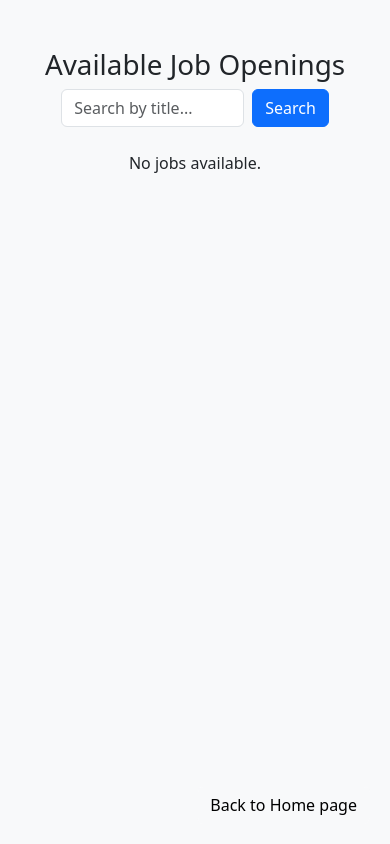
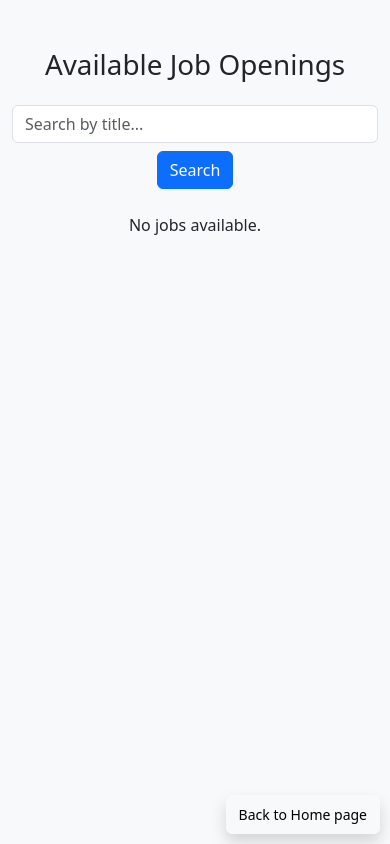
Before and after one commit to bareeraverse/techesthete_jobportal, a Flask app: page /jobs in a window 390 px wide. Run offline with Flask 3, Linux system fonts and the light colour scheme.

Commit message:
adding editing page UI

```diff
--- a/app.py
+++ b/app.py
@@ -207,12 +207,26 @@ def admin():
         return redirect(url_for("google.login"))
 
     if user["email"] != ADMIN_EMAIL:
-        return "Access denied. You are not an admin."
+        return """
+        <!DOCTYPE html>
+        <html lang="en">
+        <head>
+            <meta charset="UTF-8">
+            <title>Access Denied</title>
+            <link href="https://cdn.jsdelivr.net/npm/bootstrap@5.3.2/dist/css/bootstrap.min.css" rel="stylesheet">
+        </head>
+        <body class="bg-light d-flex justify-content-center align-items-center" style="height:100vh;">
+            <div class="text-center">
+                <h1 class="text-danger mb-4">Access Denied</h1>
+                <p class="lead mb-4">You are not authorized to view this page.</p>
+                <a href="/" class="btn btn-primary">Go Back</a>
+            </div>
+        </body>
+        </html>
+        """
 
     jobs = Job.query.order_by(Job.created_at.desc()).all()
     return render_template('admin_dashboard.html', user=user, jobs=jobs)
-
-
 @app.route("/admin/jobs")
 def admin_jobs():
     user = session.get("user")
@@ -315,23 +329,7 @@ def edit_job(job_id):
         db.session.commit()
         return redirect(url_for("admin_jobs"))
 
-    return f"""
-        <h1>Edit Job</h1>
-        <form method="post">
-            <label>Title:</label><br>
-            <input type="text" name="title" value="{job.title}"><br><br>
-
-            <label>Description:</label><br>
-            <textarea name="description">{job.description}</textarea><br><br>
-
-            <label>Requirements:</label><br>
-            <textarea name="requirements">{job.requirements}</textarea><br><br>
-
-            <input type="submit" value="Update Job">
-        </form>
-        <br>
-        <a href="/admin/jobs">← Back to Job List</a>
-    """
+    return render_template("edit_job.html", job=job)
 
 
 @app.route("/admin/jobs/delete/<int:job_id>")
--- a/templates/app_success.html
+++ b/templates/app_success.html
@@ -1,4 +1,3 @@
-<!-- templates/application_success.html -->
 <!DOCTYPE html>
 <html lang="en">
 <head>
--- a/templates/create_job.html
+++ b/templates/create_job.html
@@ -3,12 +3,13 @@
 <head>
     <meta charset="UTF-8">
     <title>Create New Job</title>
+    <meta name="viewport" content="width=device-width, initial-scale=1.0">
     <link href="https://cdn.jsdelivr.net/npm/bootstrap@5.3.2/dist/css/bootstrap.min.css" rel="stylesheet">
 </head>
 <body class="bg-light">
 
-<div class="container d-flex justify-content-center align-items-center" style="height: 100vh;">
-    <div class="card shadow p-4" style="min-width: 400px;">
+<div class="container d-flex justify-content-center align-items-center" style="min-height: 100vh;">
+    <div class="card shadow p-4 w-100" style="max-width: 500px;">
         <h2 class="mb-4 text-center">Create New Job Opening</h2>
 
         <form method="POST">
--- a/templates/joblist.html
+++ b/templates/joblist.html
@@ -3,35 +3,48 @@
 <head>
     <meta charset="UTF-8">
     <title>Available Jobs</title>
+    <meta name="viewport" content="width=device-width, initial-scale=1">
     <link href="https://cdn.jsdelivr.net/npm/bootstrap@5.3.2/dist/css/bootstrap.min.css" rel="stylesheet">
     <style>
-        .floating-btn{
+        .floating-btn {
             position: fixed;
             bottom: 20px;
             right: 20px;
             z-index: 999;
+        }
+        @media (max-width: 576px) {
+            .floating-btn {
+                right: 10px;
+                bottom: 10px;
+                font-size: 14px;
+                padding: 8px 12px;
+            }
         }
     </style>
 </head>
 <body class="bg-light">
 
 <div class="container py-5">
-    <h1 class="mb-6 text-center">Available Job Openings</h1>
+    <h1 class="mb-4 text-center">Available Job Openings</h1>
 
-    <form method="GET" action="/jobs/search" class="mb-4 d-flex justify-content-center">
-        <input type="text" name="q" class="form-control w-50 me-2" placeholder="Search by title...">
-        <button class="btn btn-primary" type="submit">Search</button>
+    <form method="GET" action="/jobs/search" class="mb-4 row g-2 justify-content-center">
+        <div class="col-12 col-md-6">
+            <input type="text" name="q" class="form-control" placeholder="Search by title...">
+        </div>
+        <div class="col-auto">
+            <button class="btn btn-primary w-100" type="submit">Search</button>
+        </div>
     </form>
 
     {% if jobs %}
         <div class="row">
             {% for job in jobs %}
-                <div class="col-md-4 mb-4">
+                <div class="col-12 col-sm-6 col-lg-4 mb-4">
                     <div class="card h-100 shadow-lg">
-                        <div class="card-body">
+                        <div class="card-body d-flex flex-column">
                             <h5 class="card-title">{{ job.title }}</h5>
-                            <p class="card-text">{{ job.description[:150] }}...</p>
-                            <a href="/jobs/{{ job.id }}" class="btn btn-outline-primary">View Details</a>
+                            <p class="card-text flex-grow-1">{{ job.description[:150] }}...</p>
+                            <a href="/jobs/{{ job.id }}" class="btn btn-outline-primary mt-auto">View Details</a>
                         </div>
                     </div>
                 </div>
@@ -41,7 +54,9 @@
         <p class="text-center">No jobs available.</p>
     {% endif %}
 </div>
-    <a href="{{url_for('welcome')}}" class="btn btn-light floating-btn">Back to Home page</button>
 
+<a href="{{ url_for('welcome') }}" class="btn btn-light floating-btn shadow">Back to Home page</a>
+
+<script src="https://cdn.jsdelivr.net/npm/bootstrap@5.3.2/dist/js/bootstrap.bundle.min.js"></script>
 </body>
 </html>
```
Also changed, not shown: templates/admin_job_management.html (+19 -15 lines), templates/edit_job.html (added, +40 -0 lines), templates/job_details.html (+19 -7 lines).
